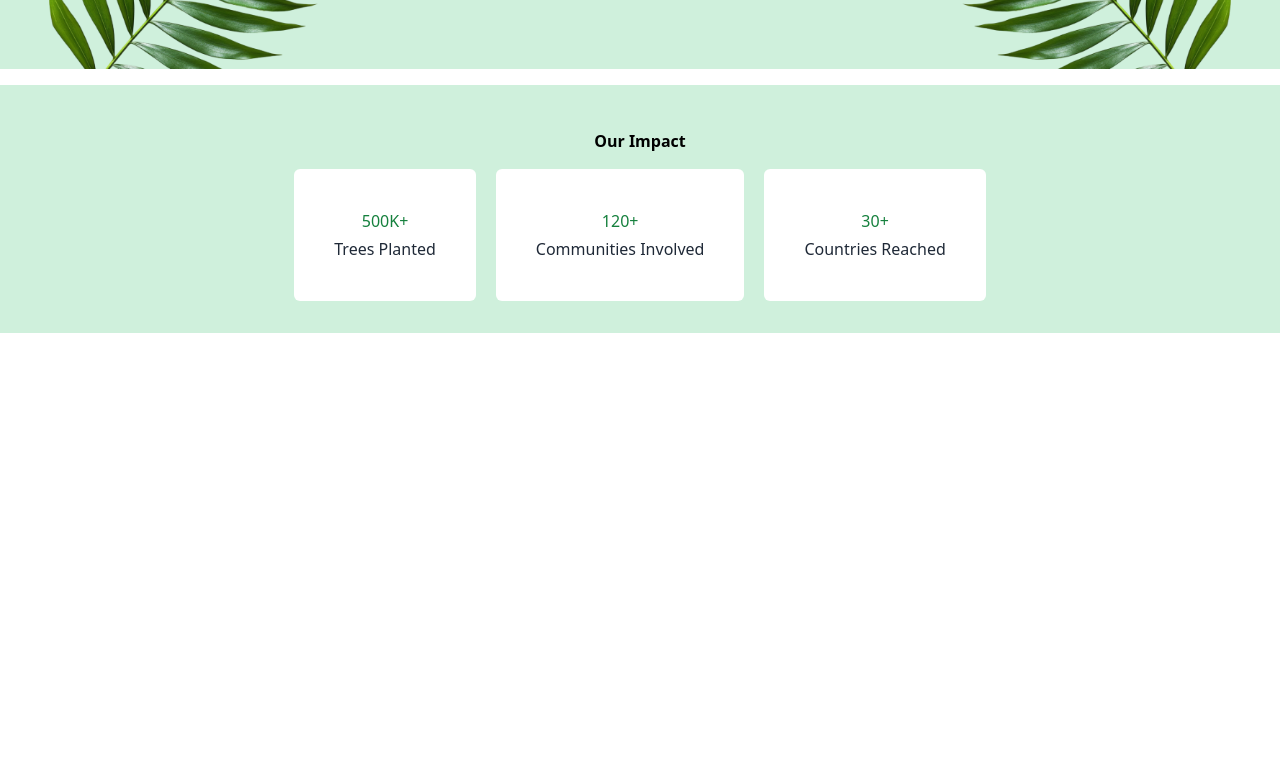
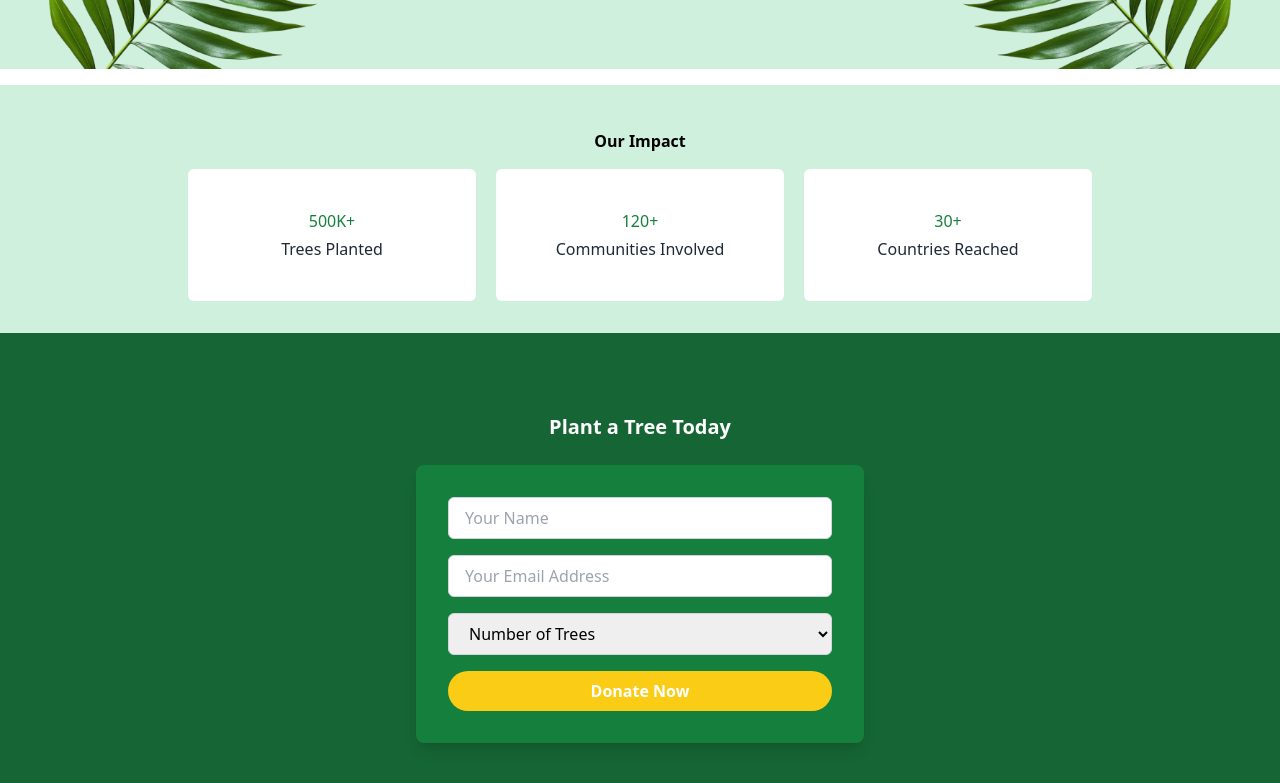
Before and after one commit to saif-hawlader/Green-Earth, a plain HTML site: page index.html in a window 1280 px wide. Shown: the part 263-1046 px from the top of the page. Before the commit the page ends 800 px from the top, so only its background shows below. Drawn offline with nearby package versions, Linux system fonts and the light colour scheme.

Commit message:
completed form sub-section in main

```diff
--- a/index.html
+++ b/index.html
@@ -38,33 +38,69 @@
     </header>
 
     <main>
-        <div class="bg-[#CFF0DC] p-8 mt-4">
+
+
+
+
+
+
+
+
+
+
+
+        <div class="lower-section bg-[#CFF0DC] p-8 mt-4">
             <h2 class="text-center mt-3 font-semibold">Our Impact</h2>
             <div class="impact-card flex justify-center items-center gap-5">
                 <div class="bg-white p-10 rounded-md mt-4">
-                    <div class="flex flex-col justify-center items-center gap-1">
+                    <div class="flex flex-col justify-center items-center gap-1 w-52">
                         <h4 class="text-[#15803D]">500K+</h4>
                         <p class="text-[#1F2937]">Trees Planted</p>
                     </div>
                 </div>
                  <div class="bg-white p-10 rounded-md mt-4">
-                    <div class="flex flex-col justify-center items-center gap-1">
+                    <div class="flex flex-col justify-center items-center gap-1 w-52">
                         <h4 class="text-[#15803D]">120+</h4>
                         <p class="text-[#1F2937]">Communities Involved</p>
                     </div>
                  </div>
                   <div class="bg-white p-10 rounded-md mt-4">
-                    <div class="flex flex-col justify-center items-center gap-1">
+                    <div class="flex flex-col justify-center items-center gap-1 w-52">
                         <h4 class="text-[#15803D]">30+</h4>
                         <p class="text-[#1F2937]">Countries Reached</p>
                     </div>
                   </div>
             </div>
         </div>
+
+        <section class="form-section bg-green-800 w-full  flex flex-col items-center justify-center py-20">
+            <h2 class="text-center text-white text-xl font-bold mb-6">Plant a Tree Today</h2>
+            <div class="bg-green-700 p-8 rounded-lg shadow-lg w-full max-w-md">
+
+             <form class="space-y-4">
+                <input type="text" placeholder="Your Name" class="w-full px-4 py-2 rounded-md border border-gray-300 focus:outline-none focus:ring-2 focus:ring-green-400"/>
+                <input type="email" placeholder="Your Email Address" class="w-full px-4 py-2 rounded-md border border-gray-300 focus:outline-none focus:ring-2 focus:ring-green-400"/>
+
+                <select class="w-full px-4 py-2 rounded-md border border-gray-300 focus:outline-none focus:ring-2 focus:ring-green-400">
+                    <option selected disabled>Number of Trees</option>
+                    <option value="1">1 Tree - $5</option>
+                    <option value="5">5 Trees - $25</option>
+                    <option value="10">10 Trees - $50</option>
+                </select>
+
+                <button type="submit" class="w-full bg-yellow-400 hover:bg-yellow-500 text-white font-semibold py-2 rounded-full transition duration-200">Donate Now</button>
+            </form>
+          </div>
+     <section>
+
     </main>
 
-    <footer>
-    </footer>
+
+
+   <footer>
+
+   </footer>
+
 
 
 </body>
```
Also changed, not shown: README.md (deleted).
